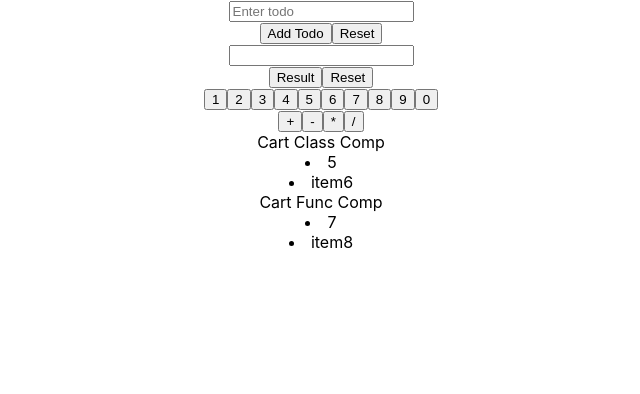
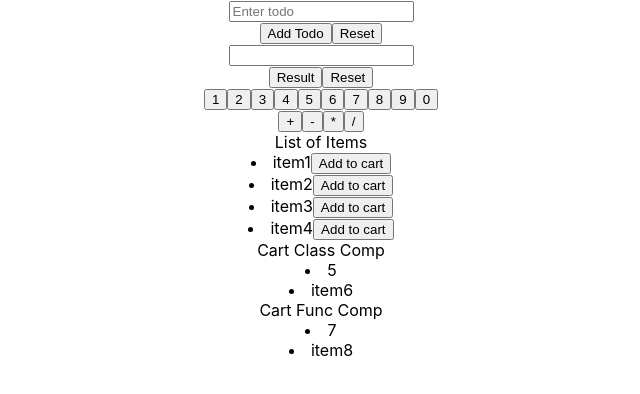
Before and after one commit to nagajayasree/2021, a React (Create React App) app: page / in a window 1280 px wide. Shown: the top 394 px of the page, without its empty margins (319-959 px from the left). Built offline with nearby package versions, Linux system fonts and the light colour scheme.

Commit message:
added eCommerce changes

```diff
--- a/src/App.tsx
+++ b/src/App.tsx
@@ -83,7 +83,7 @@ function App() {
       {/* <MainComp /> */}
       <Todo />
       <Calculator />
-      {/* <Items /> */}
+      <Items />
       <CartItems />
       <Cart />
     </div>
--- a/src/practice/eCommerce/CartItems.tsx
+++ b/src/practice/eCommerce/CartItems.tsx
@@ -36,7 +36,7 @@ export class CartItems extends Component<{}, CartState> {
 }
 
 export const Cart = () => {
-  const [cart] = useState(CartInfo.data);
+  const [cart, setCart] = useState(CartInfo.data);
   const [items] = useState(CartInfo.cartItems);
   return (
     <>
--- a/src/practice/eCommerce/ListItems.tsx
+++ b/src/practice/eCommerce/ListItems.tsx
@@ -1,4 +1,5 @@
 import { useState } from "react";
+import { CartInfo } from "./CartItems";
 
 export interface MainProps {
   data: {
@@ -18,14 +19,36 @@ export const ItemsInfo: MainProps = {
 
 export const Items = () => {
   const [items, setItems] = useState(ItemsInfo.data);
+  const [cart, setCart] = useState(CartInfo.cartItems);
+
+  const sendToCart = (value: string) => {
+    console.log(value);
+    const toCart = items.filter((i) => i.name == value);
+    let info = Object.values(cart).map((i) => [...cart]);
+    console.log(info);
+    return info;
+    // setCart([
+    //   ...cart,
+    //   items.map((i) => {
+    //     return { id: i.id, name: i.name };
+    //   }),
+    // ]);
+  };
 
   return (
     <>
+      List of Items
       {items.map((i) => {
         return (
           <li key={i.id}>
             {i.name}
-            <button>Add to cart</button>
+            <button
+              onClick={(e: React.MouseEvent<HTMLButtonElement>) =>
+                sendToCart(i.name)
+              }
+            >
+              Add to cart
+            </button>
           </li>
         );
       })}
```
Also changed, not shown: 1 other file (tests, documents, lock files or other folders).
